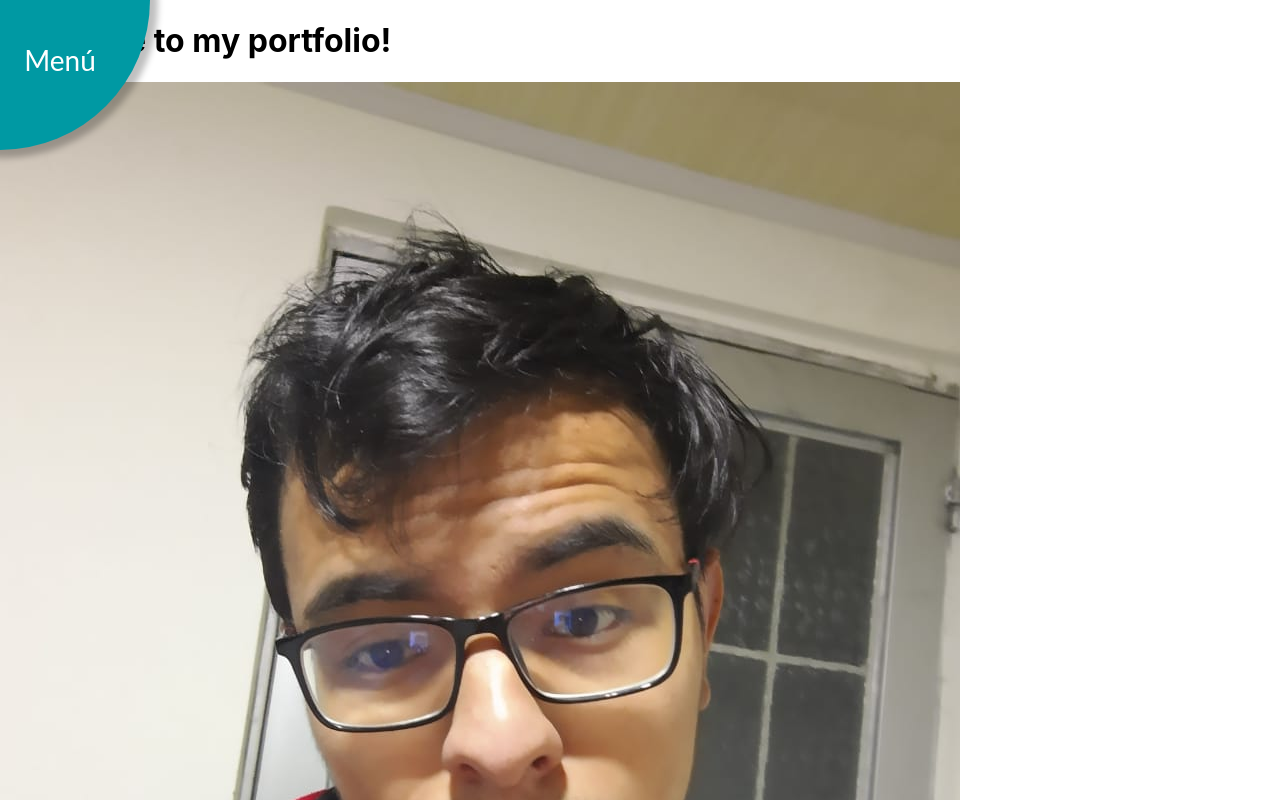
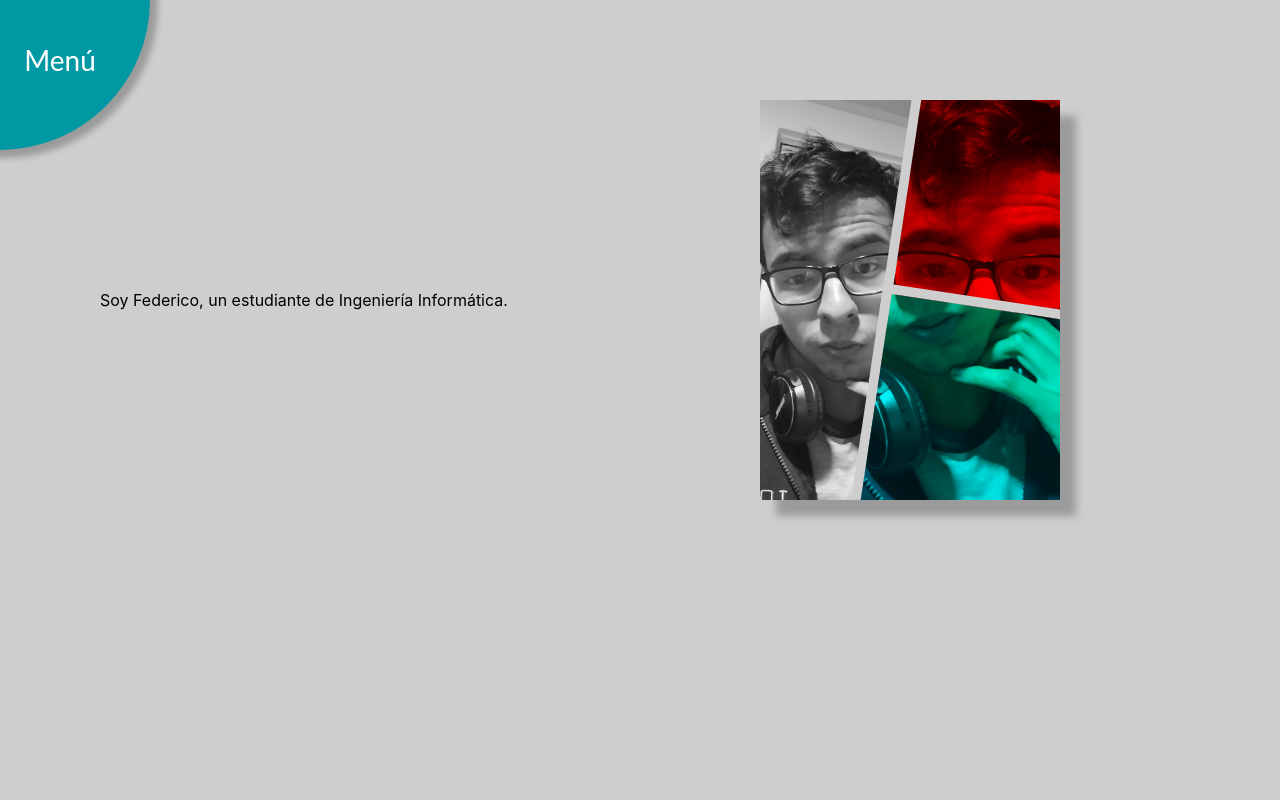
Before and after one commit to feder240516/personal-page, a React (Create React App) app: page / in a window 1280 px wide. Shown: the top 800 px of the page. Built offline with nearby package versions, Linux system fonts and the light colour scheme.

Commit message:
added portrait and color filters

```diff
--- /dev/null
+++ b/src/components/Bio/index.jsx
@@ -0,0 +1,10 @@
+import React from 'react';
+import './style.scss';
+
+export default function Bio() {
+  return (
+    <div className="bio">
+      Soy Federico, un estudiante de Ingeniería Informática.
+    </div>
+  );
+}
--- /dev/null
+++ b/src/components/Bio/style.scss
@@ -0,0 +1,6 @@
+.bio {
+  display: inline-block;
+  box-sizing: border-box;
+  width: 50%;
+  height:100%;
+}
--- a/src/components/Photo/index.jsx
+++ b/src/components/Photo/index.jsx
@@ -1,8 +1,23 @@
 import React from 'react';
 import personalPhoto from '../../assets/img/foto personal.jpg';
+import './style.scss';
 
 export default function Photo() {
   return (
-    <img src={personalPhoto} alt="Foto de Federico Reina" height="1280" width="960" />
+    <div className="photo-wrapper">
+      <img id="original-photo" src={personalPhoto} alt="Foto de Federico Reina" height="400" width="300" />
+      <div id="bw-wrapper" className="img-filter-wrapper">
+        <div id="bw-placeholder" className="img-placeholder" />
+        <img id="bw-filter" className="img-filter" src={personalPhoto} alt="Foto de Federico Reina" height="400" width="300" />
+      </div>
+      <div id="red-wrapper" className="img-filter-wrapper">
+        <div id="red-placeholder" className="img-placeholder" />
+        <img id="red-filter" className="img-filter" src={personalPhoto} alt="Foto de Federico Reina" height="400" width="300" />
+      </div>
+      <div id="teal-wrapper" className="img-filter-wrapper">
+        <div id="teal-placeholder" className="img-placeholder" />
+        <img id="teal-filter" className="img-filter" src={personalPhoto} alt="Foto de Federico Reina" height="400" width="300" />
+      </div>
+    </div>
   );
 }
--- /dev/null
+++ b/src/components/Photo/style.scss
@@ -0,0 +1,91 @@
+$photo-width: 300px;
+
+.photo-wrapper {
+  display: inline-block;
+  height: $photo-width * 4 / 3;
+  width: $photo-width;
+  box-sizing: border-box;
+  margin: 0 auto;
+  overflow: hidden;
+  position: relative;
+  box-shadow: 16px 16px 8px rgba(0,0,0,0.25);
+}
+
+#original-photo {
+  position: relative;
+  left: 0;
+  top: 0;
+}
+
+.img-filter-wrapper {
+  border: 8px solid #CECECE;
+}
+
+#bw-wrapper {
+  position: absolute;
+  left: 0;
+  top: 0;
+  transform: translate(-$photo-width * 210 / 300, 0) rotate(8.53deg) scale(1.2);
+  overflow: hidden;
+}
+
+.img-placeholder {
+  position: relative;
+  width: $photo-width;
+  height: $photo-width * 4 / 3;
+}
+
+#bw-filter {
+  position: absolute;
+  transform: translate($photo-width * 100 / 300, -$photo-width * 20 / 300) rotate(-8.53deg) scale(0.9);
+  transform-origin: center;
+  left: 0;
+  top: 0;
+  filter: grayscale(100%);
+}
+
+#red-wrapper {
+  position: absolute;
+  left: 0;
+  top: 0;
+  transform: translate(184px, -200px) rotate(8.53deg) scale(1.2);
+  overflow: hidden;
+}
+
+#red-filter {
+  position: absolute;
+  transform: translate(-80px, 183px) rotate(2deg) scale(1.3);
+  transform-origin: center;
+  left: 0;
+  top: 0;
+  mix-blend-mode: darken;
+}
+
+#red-placeholder {
+  background-color: red;
+  mix-blend-mode: darken;
+  z-index: 100;
+}
+
+#teal-wrapper {
+  position: absolute;
+  left: 0;
+  top: 0;
+  transform: translate(116px, 250px) rotate(8.53deg) scale(1.2);
+  overflow: hidden;
+}
+
+#teal-filter {
+  position: absolute;
+  transform: translate(-144px, -226px) rotate(-21deg) scale(1.3);
+  transform-origin: center;
+  left: 0;
+  top: 0;
+  mix-blend-mode: darken;
+}
+
+#teal-placeholder {
+  background-color: #00FFFF;
+  mix-blend-mode: darken;
+  z-index: 100;
+}
--- a/src/index.css
+++ b/src/index.css
@@ -1,3 +1,7 @@
+html {
+  width: 100%;
+}
+
 body {
   margin: 0;
   font-family: -apple-system, BlinkMacSystemFont, 'Segoe UI', 'Roboto', 'Oxygen',
@@ -5,6 +9,8 @@ body {
     sans-serif;
   -webkit-font-smoothing: antialiased;
   -moz-osx-font-smoothing: grayscale;
+  background-color: #CECECE;
+  width:100%;
 }
 
 code {
--- a/src/views/MainPage/index.jsx
+++ b/src/views/MainPage/index.jsx
@@ -1,14 +1,17 @@
 import React from 'react';
-import Banner from '../../components/Banner';
+import Bio from '../../components/Bio';
 import Photo from '../../components/Photo';
 import CornerMenu from '../../components/CornerMenu';
+import './style.scss';
 
 export default function MainPage() {
   return (
     <>
       <CornerMenu />
-      <Banner />
-      <Photo />
+      <div className="main-page">
+        <Bio />
+        <Photo />
+      </div>
     </>
   );
 }
--- /dev/null
+++ b/src/views/MainPage/style.scss
@@ -0,0 +1,7 @@
+.main-page {
+  display: flex;
+  max-width:100%;
+  box-sizing: border-box;
+  margin: 100px;
+  align-items: center;
+}
```
Also changed, not shown: src/services/translationService.js (added, +10 -0 lines).
